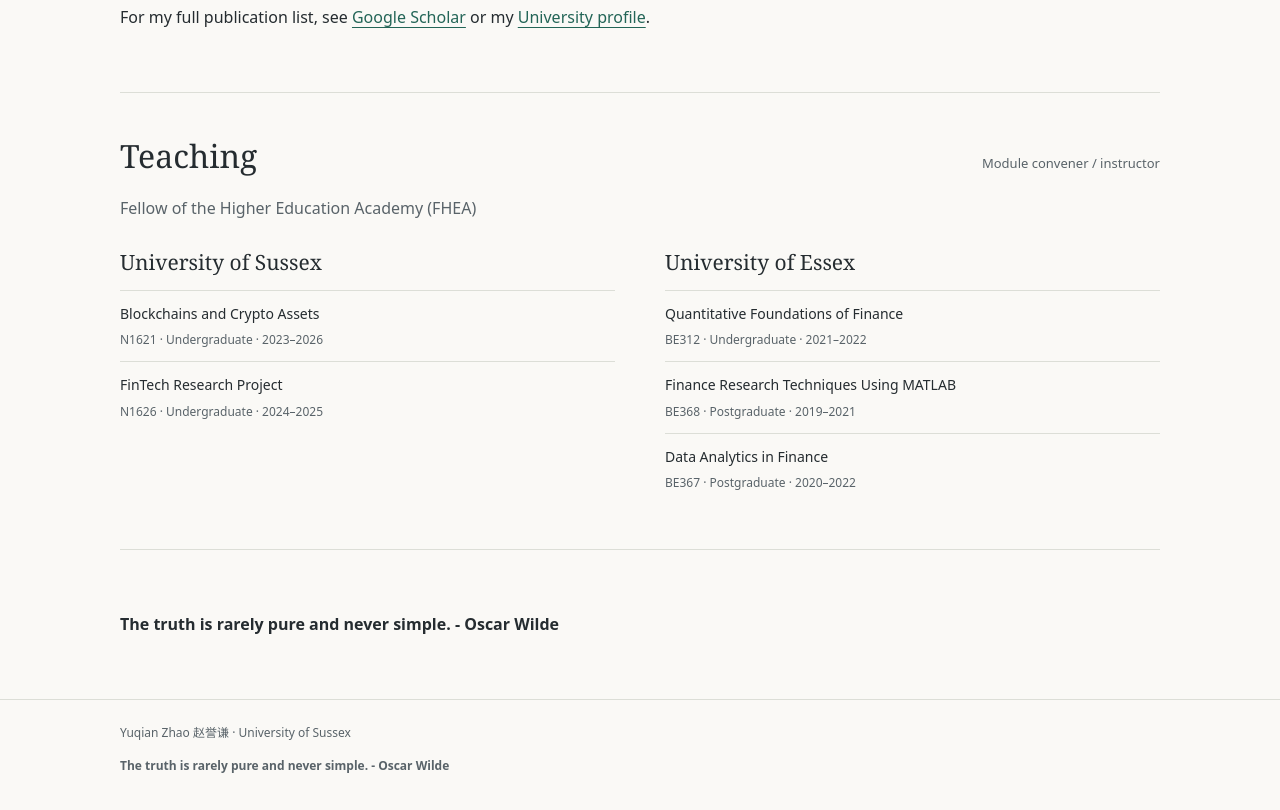
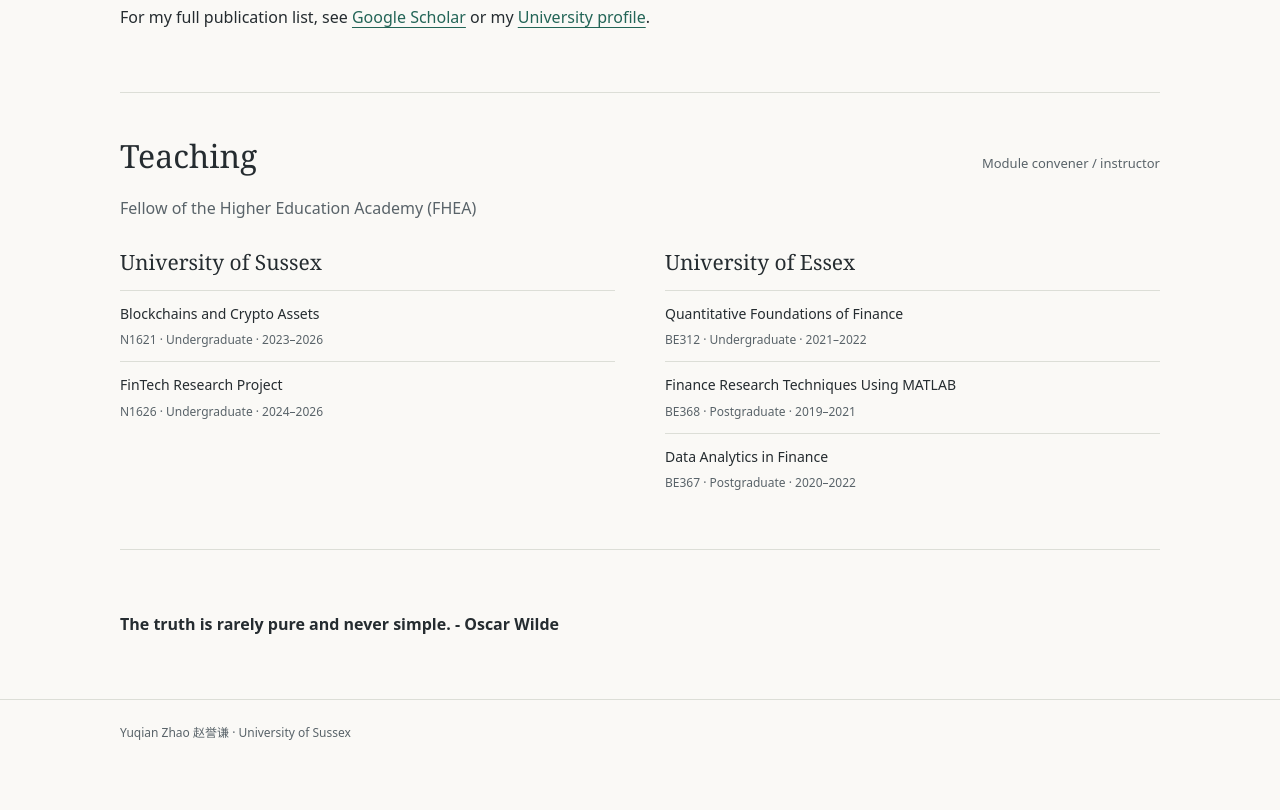
Before and after one commit to yzhao7322/yzhao7322.github.io, a plain HTML site: page index.html in a window 1280 px wide. Shown: the part 2406-3216 px from the top of the page. After the commit the page ends 3183 px from the top, so only its background shows below. Drawn offline with Linux system fonts and the light colour scheme.

Commit message:
Update index.html

```diff
--- a/index.html
+++ b/index.html
@@ -29,9 +29,9 @@
 <li><div><h3><a href="https://www.sciencedirect.com/science/article/abs/pii/S0169207019302626">Forecasting Value at Risk via intra-day return curves</a></h3><p>With Gregory Rice and Tony Wirjanto</p><p><em>International Journal of Forecasting</em>, 2020</p><a class="code" href="https://github.com/yzhao7322/CurVol">R code</a></div></li>
 </ol><p>For my full publication list, see <a href="https://scholar.google.com/citations?user=P7sbReIAAAAJ&amp;hl=en">Google Scholar</a> or my <a href="https://profiles.sussex.ac.uk/p608340-yuqian-zhao">University profile</a>.</p></section>
 <section class="section" id="teaching"><div class="sectionhead"><h2>Teaching</h2><p>Module convener / instructor</p></div><p class="teaching-intro">Fellow of the Higher Education Academy (FHEA)</p><div class="schools">
-<div class="school"><h3>University of Sussex</h3><div class="course">Blockchains and Crypto Assets<small>N1621 · Undergraduate · 2023–2026</small></div><div class="course">FinTech Research Project<small>N1626 · Undergraduate · 2024–2025</small></div></div>
+<div class="school"><h3>University of Sussex</h3><div class="course">Blockchains and Crypto Assets<small>N1621 · Undergraduate · 2023–2026</small></div><div class="course">FinTech Research Project<small>N1626 · Undergraduate · 2024–2026</small></div></div>
 <div class="school"><h3>University of Essex</h3><div class="course">Quantitative Foundations of Finance<small>BE312 · Undergraduate · 2021–2022</small></div><div class="course">Finance Research Techniques Using MATLAB<small>BE368 · Postgraduate · 2019–2021</small></div><div class="course">Data Analytics in Finance<small>BE367 · Postgraduate · 2020–2022</small></div></div>
 </div></section>
 <section class="section"><p><strong>The truth is rarely pure and never simple. - Oscar Wilde</strong></p></section>
-</main><footer><div class="wrap">Yuqian Zhao <span lang="zh">赵誉谦</span> · University of Sussex<p><strong>The truth is rarely pure and never simple. - Oscar Wilde</strong></p></div></footer>
+</main><footer><div class="wrap">Yuqian Zhao <span lang="zh">赵誉谦</span> · University of Sussex<p><strong></strong></p></div></footer>
 </body></html>
```
